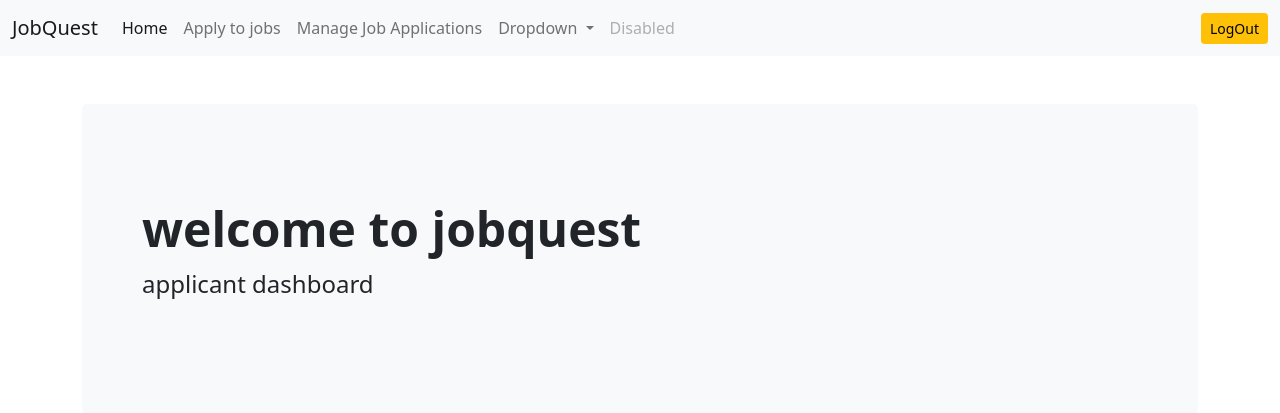
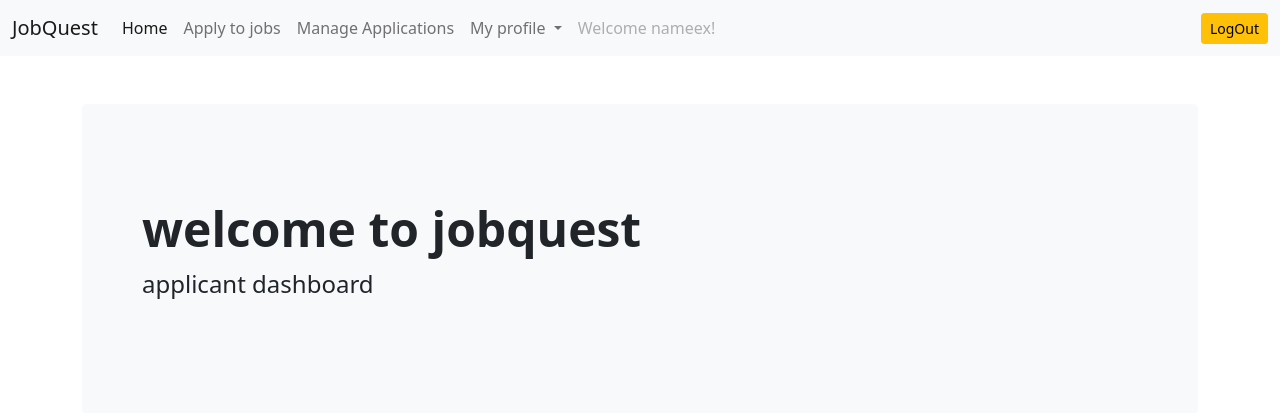
Before and after one commit to CHARANREDDY1326/Major, a Django app: page /dashboard/ in a window 1280 px wide. Shown: the top 413 px of the page. Run offline with Django 5.2, Linux system fonts and the light colour scheme; a user stored in the database is signed in; tables that the repository leaves empty hold one stand-in row (values such as "Sample post"); some libraries are stand-ins or nearby versions.

Commit message:
website changes

```diff
--- a/jobQuest/templates/base.html
+++ b/jobQuest/templates/base.html
@@ -24,14 +24,14 @@
         {% if request.user.is_applicant %}
         <ul class="navbar-nav me-auto mb-2 mb-lg-0">
           <li class="nav-item">
-            <a class="nav-link active" aria-current="page" href="#">Home</a>
+            <a class="nav-link active" aria-current="page" href="{% url 'dashboard'  %}">Home</a>
           </li>
           {% if request.user.has_resume %}
           <li class="nav-item">
             <a class="nav-link" href="{% url 'job-listing'  %}">Apply to jobs</a>
           </li>
           <li class="nav-item">
-            <a class="nav-link" aria-current="page" href="{% url 'applied-jobs' %}">Manage Job Applications</a>
+            <a class="nav-link" aria-current="page" href="{% url 'applied-jobs' %}">Manage Applications</a>
           </li>
           {% else %}
           <li class="nav-item">
@@ -41,19 +41,22 @@
           <li class="nav-item dropdown">
             <a class="nav-link dropdown-toggle" href="#" id="navbarDropdown" role="button" data-bs-toggle="dropdown"
               aria-expanded="false">
-              Dropdown
+              My profile
             </a>
             <ul class="dropdown-menu" aria-labelledby="navbarDropdown">
-              <li><a class="dropdown-item" href="#">Action</a></li>
-              <li><a class="dropdown-item" href="#">Another action</a></li>
+              <li><a class="dropdown-item" href="#">View Analytics</a></li>
+              <li><a class="dropdown-item" href="#">My resume</a></li>
               <li>
                 <hr class="dropdown-divider">
               </li>
-              <li><a class="dropdown-item" href="#">Something else here</a></li>
+              <li><a class="dropdown-item" href="#">My preferences</a></li>
             </ul>
           </li>
           <li class="nav-item">
-            <a class="nav-link disabled" href="#" tabindex="-1" aria-disabled="true">Disabled</a>
+            <a class="nav-link disabled" href="#" tabindex="-1" aria-disabled="true">
+              Welcome {{ request.user.email|cut:'@'|slice:':-9' }}!
+          </a>
+
           </li>
         </ul>
         <a href="{% url 'logout' %}" class="btn btn-warning btn-sm ">LogOut</a>
@@ -89,7 +92,7 @@
             </ul>
           </li>
           <li class="nav-item">
-            <a class="nav-link disabled" href="#" tabindex="-1" aria-disabled="true">Disabled</a>
+            <a class="nav-link disabled" href="#" tabindex="-1" aria-disabled="true"> Welcome {{ request.user.email|cut:'@'|slice:':-9' }}!</a>
           </li>
 
         </ul>
--- a/jobQuest/templates/dashboard/dashboard.html
+++ b/jobQuest/templates/dashboard/dashboard.html
@@ -6,12 +6,12 @@
 
 {%  if not request.user.has_resume %}
 <div class="alert alert-danger" role="alert">
-    <b>You are seeing this because you have not yet created any resume,<a href="{% url 'update-resume' %}">Create</a> or update to start </b>
+    <b>You are seeing this because you have not yet created any resume,<a href="{% url 'update-resume' %}">Click here to create one</a> </b>
 </div>
 {% endif %}
 <section>
     <div class="p-5 mb-4 bg-light rounded-3">
-        <div class="container-fluid py-5">
+        <div class="container-fluid py-5" >
             <h1 class="display-5 fw-bold">welcome to jobquest
             </h1>
             <p class="col-md-8 fs-4">applicant dashboard</p>
@@ -36,7 +36,13 @@
 
 
     </div>
-</section>
+</section>\
+{% else %}
+    <div class="alert alert-warning alert-dismissible fade show" role="alert">
+    <strong>Alert!</strong> Invalid request.
+    <a href="{% url 'home' %}" class="btn btn-primary btn">Go to Home Page</a>
+    <button type="button" class="btn-close" data-bs-dismiss="alert" aria-label="Close"></button>
+  </div>
 {% endif %}
 
 {% endblock content %}
--- a/jobQuest/templates/users/base.html
+++ b/jobQuest/templates/users/base.html
@@ -11,7 +11,7 @@
     <div class="container col-xl-10 col-xxl-8 px-4 py-5">
         <div class="row align-items-center g-lg-5 py-5">
             <div class="col-lg-7 text-center text-lg-start">
-                <h1 class="display-4  fw-vold lh-1 mb-3"> Welcome to JObQuest</h1>
+                <h1 class="display-4  fw-vold lh-1 mb-3"> Welcome to JobQuest</h1>
                 <p class="col-lg-10 fs-4">
                     Find the job you need
                 </p>
--- a/jobQuest/templates/users/register_applicant.html
+++ b/jobQuest/templates/users/register_applicant.html
@@ -18,7 +18,7 @@
     <div class="form-floating mb-3">
 
         {% render_field form.password2 class="form-control" %}
-        <label for="floatingInput"> COnfirm Password</label>
+        <label for="floatingInput"> Confirm Password</label>
     </div>
 
     <button class="w-100 btn btn-lg btn-primary" type="submit">Sign Up</button>
--- a/jobQuest/templates/users/register_recruiter.html
+++ b/jobQuest/templates/users/register_recruiter.html
@@ -18,7 +18,7 @@
     <div class="form-floating mb-3">
 
         {% render_field form.password2 class="form-control" %}
-        <label for="floatingInput"> COnfirm Password</label>
+        <label for="floatingInput"> Confirm Password</label>
     </div>
 
     <button class="w-100 btn btn-lg btn-primary" type="submit">Sign Up</button>
--- a/jobQuest/templates/website/home.html
+++ b/jobQuest/templates/website/home.html
@@ -74,6 +74,7 @@
                 <p class="card-text">Job Type: {{job.job_type}}</p>
                 <p class="card-text">Location: {{job.city}},{{job.state}}</p>
                 <p class="card-text">Salary: {{job.salary}}</p>
+                <a href="{% url 'login'  %}" class="btn btn-primary btn">View details</a>
 
             </div>
 
--- a/jobQuest/templates/website/job_listing.html
+++ b/jobQuest/templates/website/job_listing.html
@@ -32,7 +32,12 @@
                 <p class="card-text">Job Location: {{job.location}}</p>
                 <p class="card-text">{{job.salary|intcomma}}</p>
                 <p class="card-text">Posted by: {{job.company}}</p>
+                {% if request.user.is_authenticated %}
                 <a href="{% url 'job-details' job.pk %}" class="btn btn-primary btn">View details</a>
+                {% else %}
+                <a href="{% url 'login' %}" class="btn btn-primary btn">View details</a>
+                {% endif %}
+
             </div>
 
             <div class="card-footer">
```
